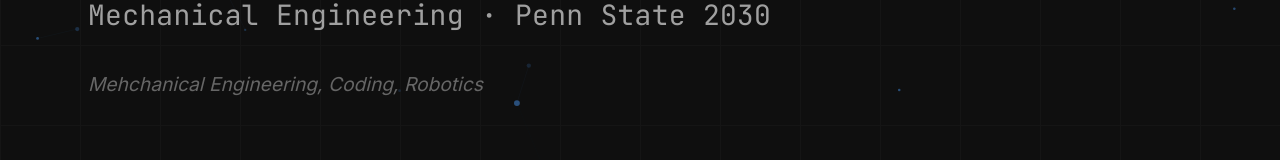
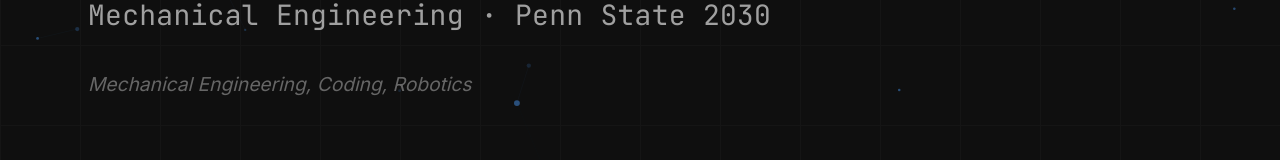
Before and after one commit to Doctorpizza357/doctorpizza357.github.io, a React (Vite) app: page /#contact in a window 1280 px wide. Shown: the part 531-691 px from the top of the page. Built offline with nearby package versions, Linux system fonts and the light colour scheme.

Commit message:
Fix typo

```diff
--- a/src/components/sections/HeroSection.tsx
+++ b/src/components/sections/HeroSection.tsx
@@ -27,7 +27,7 @@ function HeroSection({ name, tagline, visualElement }: HeroSectionProps) {
           <h1 className={styles.name}>{name}</h1>
           <p className={styles.tagline}>{tagline}</p>
           <p className={styles.descriptor}>
-            Mehchanical Engineering, Coding, Robotics
+            Mechanical Engineering, Coding, Robotics
           </p>
           {visualElement && (
             <div className={styles.visualElement}>{visualElement}</div>
```
